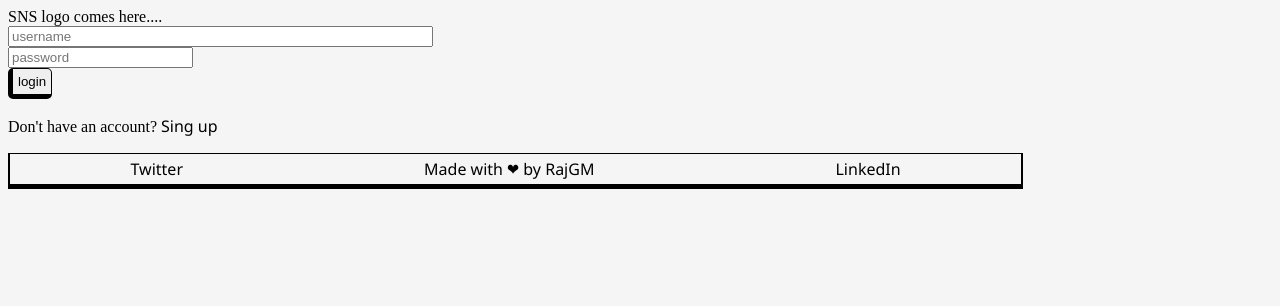
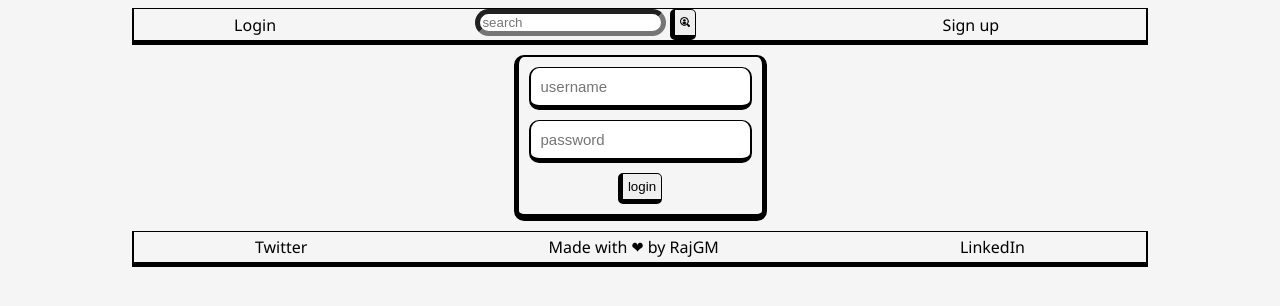
Before and after one commit to RajGM/webDevProject, a Django app: page /login/ in a window 1280 px wide. Shown: the top 306 px of the page. Run offline with Django 3.2, Linux system fonts and the light colour scheme.

Commit message:
more Styling

```diff
--- a/socialmedia/static/css/index.css
+++ b/socialmedia/static/css/index.css
@@ -120,3 +120,22 @@ a{
 ul{
     list-style: none;
 }
+
+.loginForm{
+    padding: 10px;
+    border-radius: 10px;
+    border-top: 2px solid black;
+    border-left: 5px solid black;
+    border-right: 5px solid black;
+    border-bottom: 7px solid black;
+}
+
+.loginInput{
+    padding: 10px;
+    border-radius: 10px;
+    font-size: 15px;
+}
+
+#centerText{
+    text-align: center;
+}
--- a/socialmedia/templates/login.html
+++ b/socialmedia/templates/login.html
@@ -1,19 +1,32 @@
-{% extends "./register_base.html" %}
-{% block content %}
-  {% if form.errors %}
-  <p>Your username and password didn't match. Please try again.</p>
-  {% endif %}
+{% extends "./register_base.html" %} {% block content %} {% if form.errors %}
+<p>Invalid credentials! Please Try again</p>
+{% endif %}
 
-  <div class="callout large" id="register-form">
-    SNS logo comes here....
-    <form class="login_form" action="/login/" method="post">
-      {% csrf_token %}
-      <input class="register-input" type="text" name="username" placeholder="username" size=50 /><br />
-      <input class="register-input" type="password" name="password" placeholder="password" sieze=50 /><br />
-      <button type="submit" class="hollow button" id="register-button">login</button>
-    </form>
-  </div>
-  <div class="callout" id="option-message">
-    <p>Don't have an account? <a id="register-nav" href="/signup">Sing up</a></p>
-  </div>
+<div id="register-form" class="loginForm">
+  <form action="/login/" method="post">
+    {% csrf_token %}
+    <div class="column">
+      <div>
+        <input
+          class="loginInput boderDiv"
+          type="text"
+          name="username"
+          placeholder="username"
+        />
+      </div>
+      <div>
+        <input
+          class="loginInput boderDiv"
+          type="password"
+          name="password"
+          placeholder="password"
+        />
+      </div>
+      <div>
+        <button type="submit" class="button" id="register-button">login</button>
+      </div>
+    </div>
+  </form>
+</div>
+
 {% endblock %}
--- a/socialmedia/templates/register_base.html
+++ b/socialmedia/templates/register_base.html
@@ -1,6 +1,7 @@
 <!-- Base HTML for signup, login, and logout pages -->
 {% include "./header.html" %}
-<body>
+<body class="column">
+  {% include "./nav.html" %}
   {% block content %} contents {% endblock %}
   {% include "./footer.html" %}
 </body>
```
Also changed, not shown: socialmedia/templates/sidebar.html (+4 -3 lines), socialmedia/templates/signup.html (+21 -10 lines), db.sqlite3.
